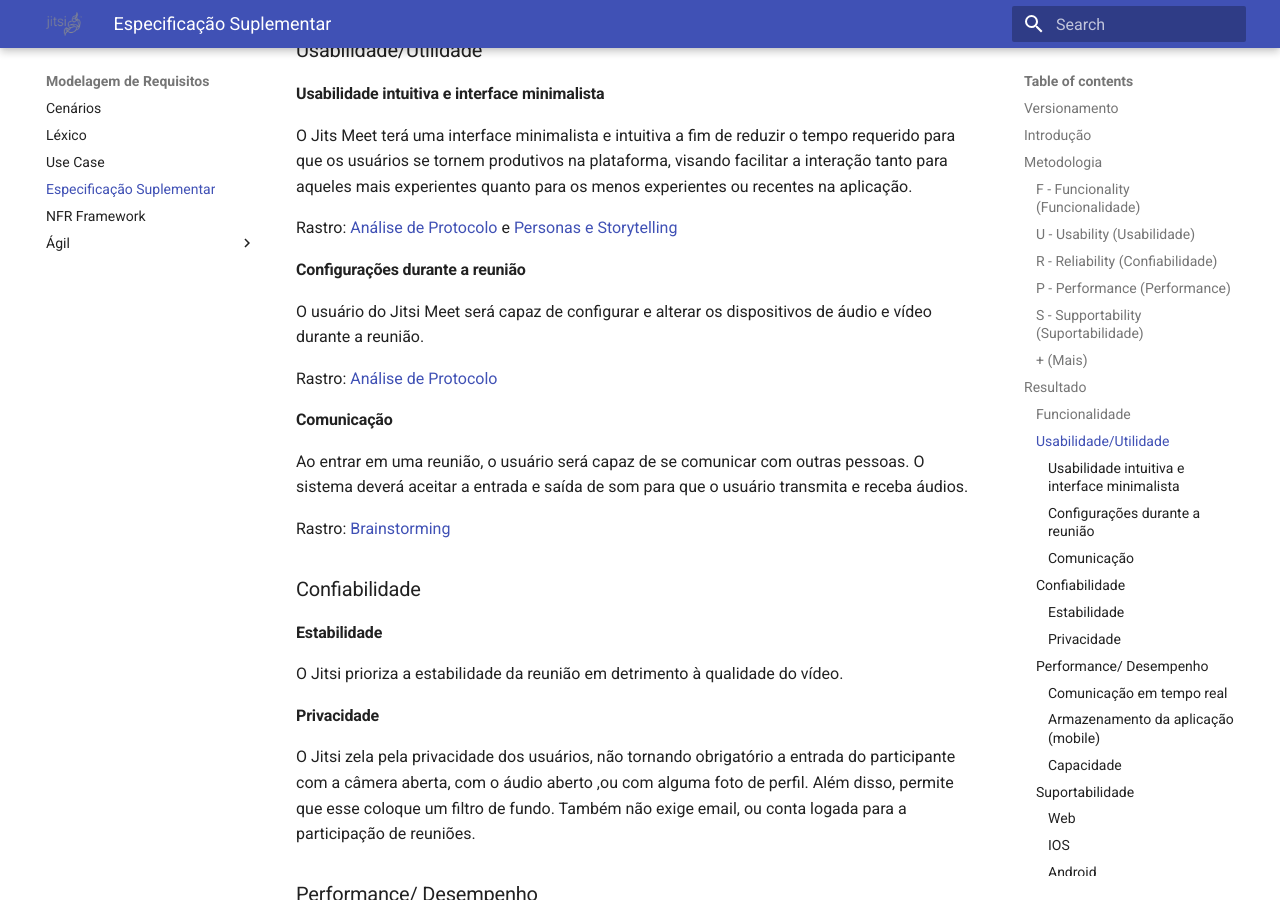
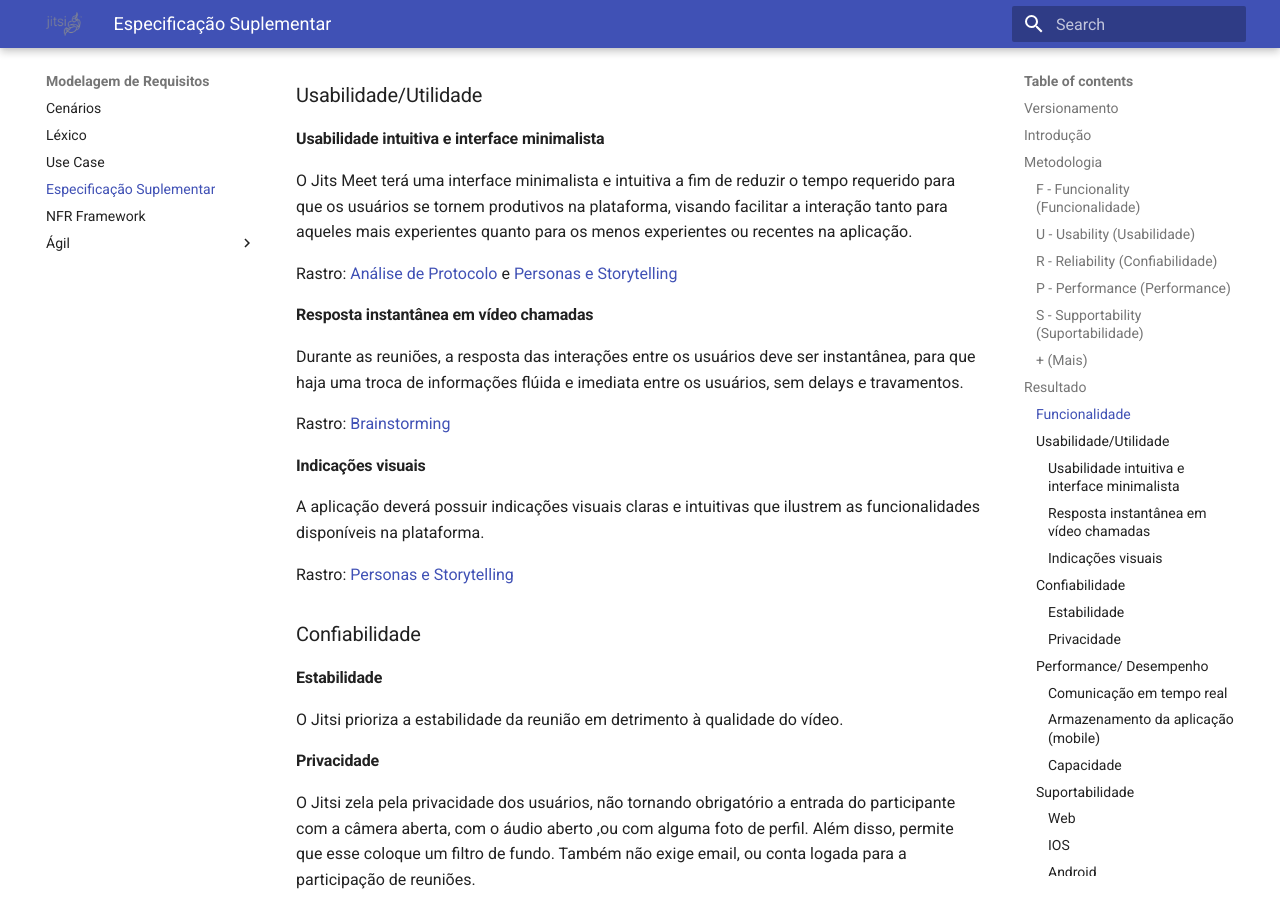
Before and after one commit to gabrielm2q/2022.1-Jitsi-Meet, an MkDocs documentation site: the page built from docs/modelagem/especificacaoSuplementar.md, in a window 1280 px wide and 900 px high, scrolled down 3295 px. Built offline with MkDocs 1.6.1 and Material for MkDocs 9.7.7, drawn with Linux system fonts in a browser that asks for light colours; some of the changed text lies outside the part shown.

Commit message:
add: correcao especificacao suplementar

```diff
--- a/docs/modelagem/especificacaoSuplementar.md
+++ b/docs/modelagem/especificacaoSuplementar.md
@@ -2,25 +2,25 @@
 
 ## Versionamento
 
-| Versão | Data  |                           Modificação                           |             Autor              |
-| ------ | ----- | :-------------------------------------------------------------: | :----------------------------: |
-| 1.0    | 19/07 |               Realização da Especificação Suplementar           | André Alves e Laís Ramos       |
-| 1.1    | 20/07 |               Versão definitiva                                 | Laís Ramos                     |
-| 1.2    | 20/07 |               Criação da Documentação                           | André Alves                    |
-| 1.3    | 20/07 |               Revisão da Documentação                           | Gabriel Mariano                |
+| Versão | Data  |               Modificação                |          Autor           |
+| ------ | ----- | :--------------------------------------: | :----------------------: |
+| 1.0    | 19/07 | Realização da Especificação Suplementar  | André Alves e Laís Ramos |
+| 1.1    | 20/07 |            Versão definitiva             |        Laís Ramos        |
+| 1.2    | 20/07 |         Criação da Documentação          |       André Alves        |
+| 1.3    | 20/07 |         Revisão da Documentação          |     Gabriel Mariano      |
+| 1.4    | 12/08 | Correção de pontos listados na checklist |       André Alves        |
 
 _Tabela 1: Versionamento_
 
 ## Introdução
 
-Especificação Suplementar é um documento em linguagem natural, onde são descritos os Requisitos Não Funcionais. Os  requisitos capturados pela Especificação Suplementar não são prontamente capturados nos casos de uso do Modelo de Caso de Uso, e por isso, é considerado um importante complemento para o mesmo. Juntos, capturam todos os requisitos de software (funcionais e não  funcionais) que precisam ser descritos para servir como uma Especificação de Requisitos de Software completa.
+Especificação Suplementar é um documento em linguagem natural, onde são descritos os Requisitos Não Funcionais. Os requisitos capturados pela Especificação Suplementar não são prontamente capturados nos casos de uso do Modelo de Caso de Uso, e por isso, é considerado um importante complemento para o mesmo. Juntos, capturam todos os requisitos de software (funcionais e não funcionais) que precisam ser descritos para servir como uma Especificação de Requisitos de Software completa.
 
 Entre os requisitos capturados, de acordo com o [**CIn - UFPE**](https://www.cin.ufpe.br/~gta/rup-vc/core.base_rup/workproducts/rup_supplementary_specification_F5ACAA22.html), estão incluídos:
 
 - Requisitos legais e de regulamentação e padrões de aplicativo;
 - Atributos de qualidade do sistema a ser desenvolvido, incluindo requisitos de usabilidade, confiabilidade, desempenho e suportabilidade;
 - Outros requisitos, tais quais aqueles para os sistemas e ambientes operacionais, compatibilidade com outros software e restrições de design.
-
 
 ## Metodologia
 
@@ -85,7 +85,6 @@ O “+” no modelo FURPS inclui requisitos como:
 1. Requisitos de interface - Especifica um item externo com o qual o sistema deve interagir bem como restrições de formatos, tempos ou outros fatores utilizados por tal interação.
 1. Requisitos físicos - Esta categoria de requisito pode ser utilizado para representar requisitos de hardware (como as configurações fíicas de rede obrigatórias).
 
-
 ## Resultado
 
 Por resultado da categorização dos requisitos não funcionais elencados na etapa de elicitação de requisitos:
@@ -102,32 +101,34 @@ O Jits Meet terá uma interface minimalista e intuitiva a fim de reduzir o tempo
 
 Rastro: [Análise de Protocolo](https://requisitos-de-software.github.io/2022.1-Jitsi-Meet/analiseProtocolo/) e [Personas e Storytelling](https://requisitos-de-software.github.io/2022.1-Jitsi-Meet/personas/)
 
-#### Configurações durante a reunião
+#### Resposta instantânea em vídeo chamadas
 
-O usuário do Jitsi Meet será capaz de configurar e alterar os dispositivos de áudio e vídeo durante a reunião.
-
-Rastro: [Análise de Protocolo](https://requisitos-de-software.github.io/2022.1-Jitsi-Meet/analiseProtocolo/)
-
-#### Comunicação
-
-Ao entrar em uma reunião, o usuário será capaz de se comunicar com outras pessoas. O sistema deverá aceitar a entrada e saída de som para que o usuário transmita e receba áudios.
+Durante as reuniões, a resposta das interações entre os usuários deve ser instantânea, para que haja uma troca de informações flúida e imediata entre os usuários, sem delays e travamentos.
 
 Rastro: [Brainstorming](https://requisitos-de-software.github.io/2022.1-Jitsi-Meet/brainstorming/)
+
+#### Indicações visuais
+
+A aplicação deverá possuir indicações visuais claras e intuitivas que ilustrem as funcionalidades disponíveis na plataforma.
+
+Rastro: [Personas e Storytelling](https://requisitos-de-software.github.io/2022.1-Jitsi-Meet/personas/)
 
 ### Confiabilidade
 
 #### Estabilidade
 
-O Jitsi  prioriza  a estabilidade da reunião em detrimento à qualidade do vídeo.
+O Jitsi prioriza a estabilidade da reunião em detrimento à qualidade do vídeo.
 
 #### Privacidade
 
 O Jitsi zela pela privacidade dos usuários, não tornando obrigatório a entrada do participante com a câmera aberta, com o áudio aberto ,ou com alguma foto de perfil. Além disso, permite que esse coloque um filtro de fundo. Também não exige email, ou conta logada para a participação de reuniões.
 
 ### Performance/ Desempenho
+
 #### Comunicação em tempo real
 
 A aplicação deverá ser capaz de suportar várias pessoas se comunicando simultaneamente e o envio/recebimento de áudio e vídeo entre os participantes deverá ocorrer instantaneamente.
+
 #### Armazenamento da aplicação (mobile)
 
 O usuário deverá possuir um espaço de 52MB para instalar o aplicativo em um dispositivo mobile.
@@ -144,7 +145,7 @@ O Jitsi pode ser acessado através por meio de navegadores em Desktop, SmartPhon
 
 #### IOS
 
-O Jitsi pode ser acessado por dispositivos Apple, entretanto para sistemas IPhone 12.0 ou superiores, IPad 12.0 ou superiores e IPod  touch 12.0 ou superiores.
+O Jitsi pode ser acessado por dispositivos Apple, entretanto para sistemas IPhone 12.0 ou superiores, IPad 12.0 ou superiores e IPod touch 12.0 ou superiores.
 
 #### Android
 
@@ -204,7 +205,7 @@ Rastro: [Licença Apache](https://github.com/jitsi/jitsi-meet/blob/master/LICENS
 
 **Suportabilidade desktop:** https://desktop.jitsi.org/Main/Download.html
 
-**Restrições de Design do Jitsi:**  https://github.com/jitsi/jitsi-meet/blob/master/CONTRIBUTING.md
+**Restrições de Design do Jitsi:** https://github.com/jitsi/jitsi-meet/blob/master/CONTRIBUTING.md
 
 **Requisitos de Licença do Jitsi:** https://jitsi.org/meet-jit-si-terms-of-service/
 
```
